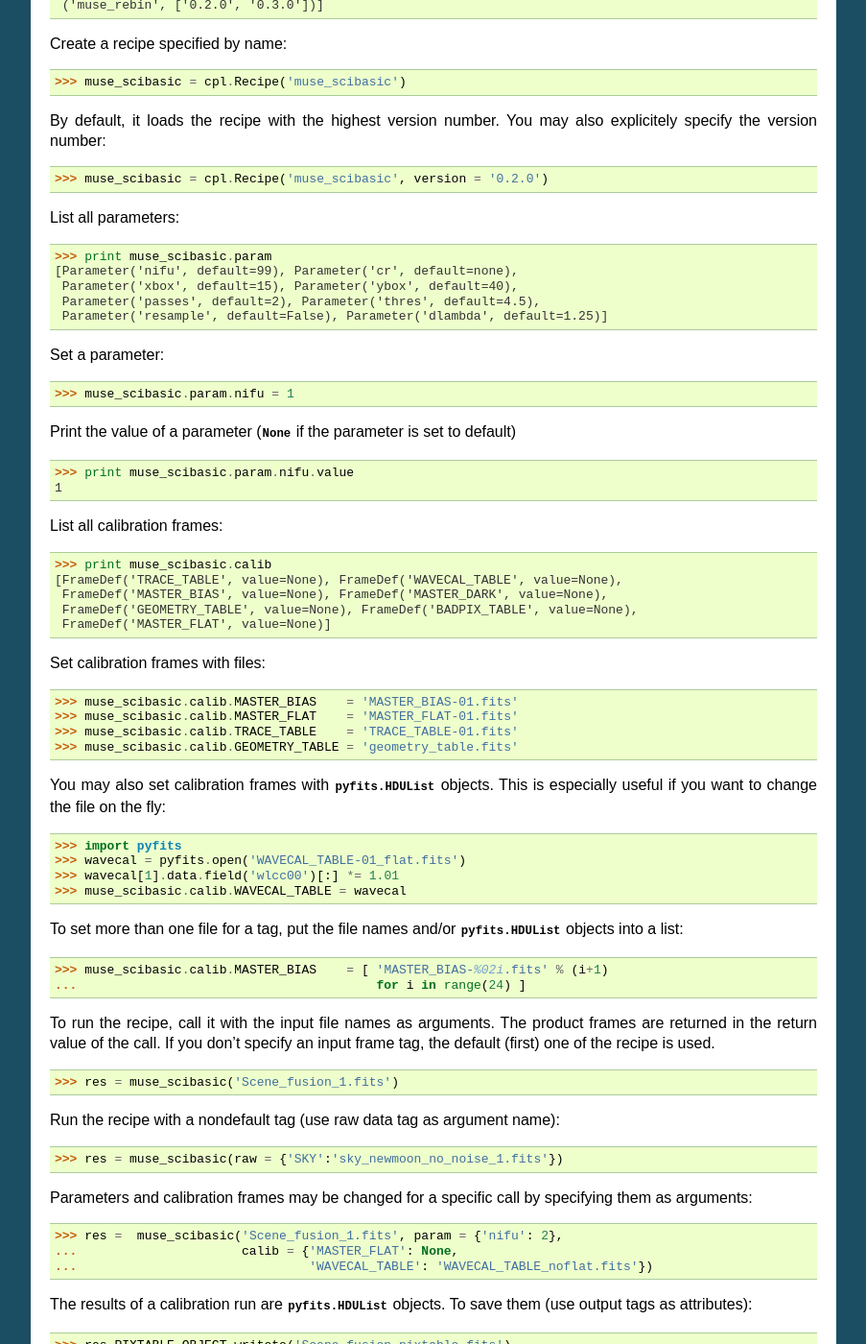
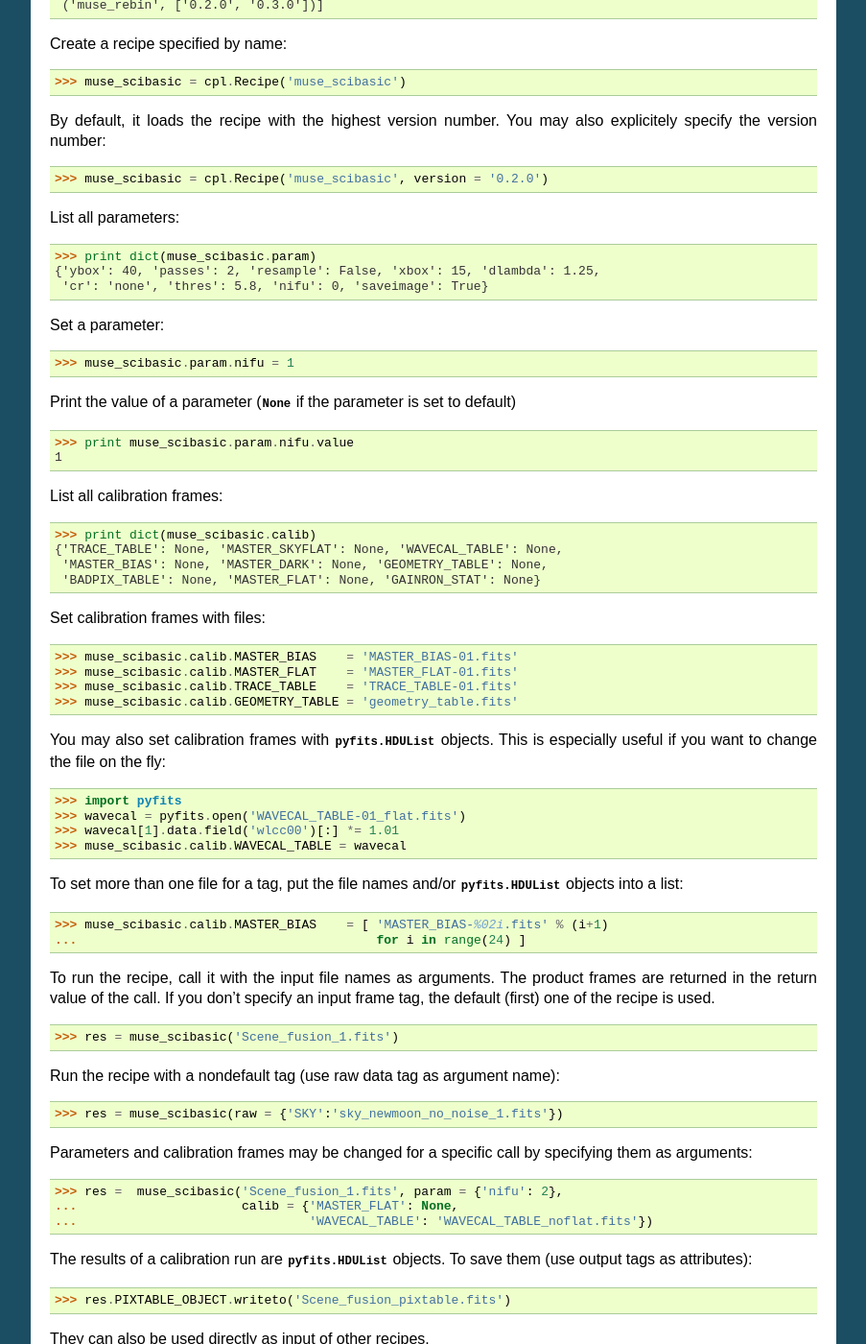
Before and after one commit to olebole/python-cpl, a Sphinx documentation site: the page built from doc/tutorial.rst, in a window 1280 px wide and 1400 px high, scrolled down 1219 px. Shown: the whole window at 96% size, without its empty margins (198-1101 px from the left). Built offline with Sphinx 7.4.7, drawn with Linux system fonts in a browser that asks for light colours; the version number is read from the project's files by our own code.

Commit message:
fix cpl.msg location, workaround printing of param and calib

```diff
--- a/doc/tutorial.rst
+++ b/doc/tutorial.rst
@@ -81,11 +81,9 @@ explicitely specify the version number:
 
 List all parameters:
 
->>> print muse_scibasic.param
-[Parameter('nifu', default=99), Parameter('cr', default=none),
- Parameter('xbox', default=15), Parameter('ybox', default=40),
- Parameter('passes', default=2), Parameter('thres', default=4.5),
- Parameter('resample', default=False), Parameter('dlambda', default=1.25)]
+>>> print dict(muse_scibasic.param)
+{'ybox': 40, 'passes': 2, 'resample': False, 'xbox': 15, 'dlambda': 1.25,
+ 'cr': 'none', 'thres': 5.8, 'nifu': 0, 'saveimage': True}
 
 Set a parameter:
 
@@ -98,11 +96,10 @@ Print the value of a parameter (:obj:`None` if the parameter is set to default)
 
 List all calibration frames:
 
->>> print muse_scibasic.calib
-[FrameDef('TRACE_TABLE', value=None), FrameDef('WAVECAL_TABLE', value=None),
- FrameDef('MASTER_BIAS', value=None), FrameDef('MASTER_DARK', value=None),
- FrameDef('GEOMETRY_TABLE', value=None), FrameDef('BADPIX_TABLE', value=None),
- FrameDef('MASTER_FLAT', value=None)]
+>>> print dict(muse_scibasic.calib)
+{'TRACE_TABLE': None, 'MASTER_SKYFLAT': None, 'WAVECAL_TABLE': None,
+ 'MASTER_BIAS': None, 'MASTER_DARK': None, 'GEOMETRY_TABLE': None,
+ 'BADPIX_TABLE': None, 'MASTER_FLAT': None, 'GAINRON_STAT': None}
 
 Set calibration frames with files:
 
```
Also changed, not shown: other parts of doc/tutorial.rst (+1 -1 lines).
